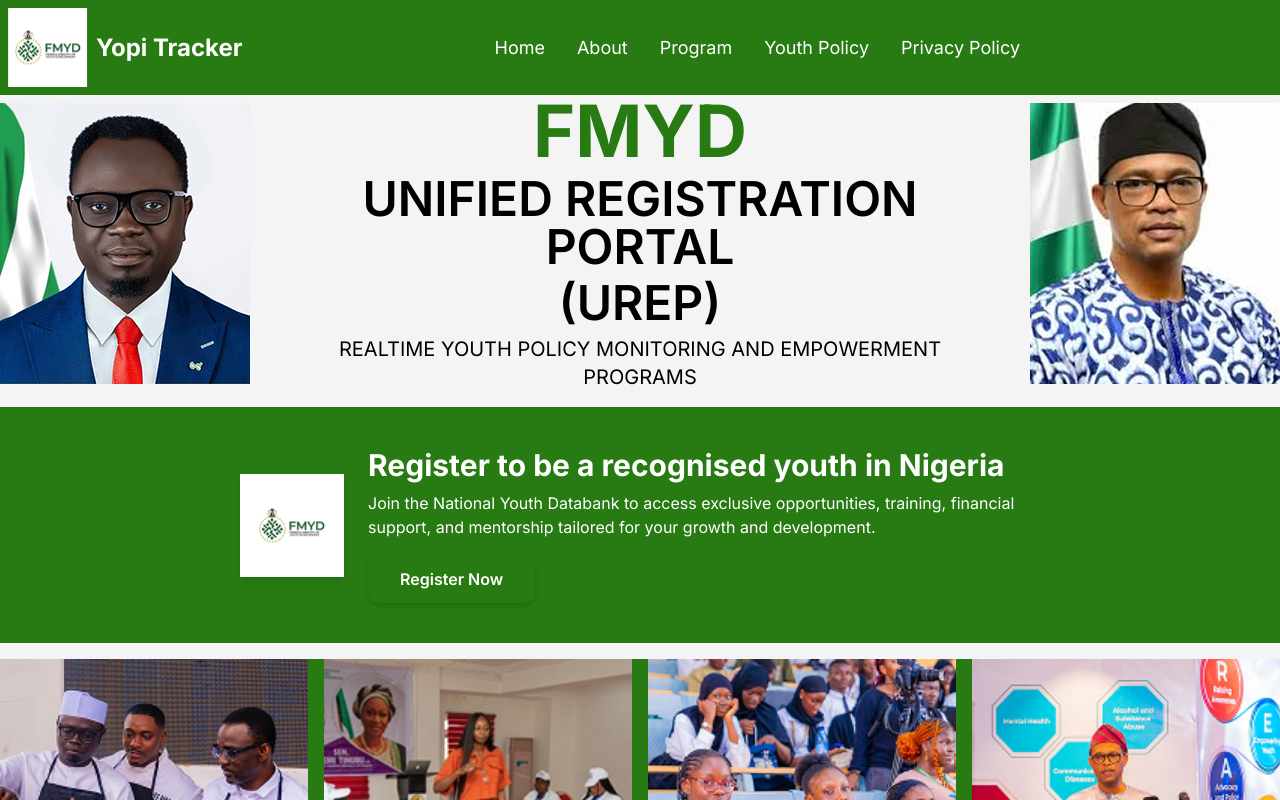
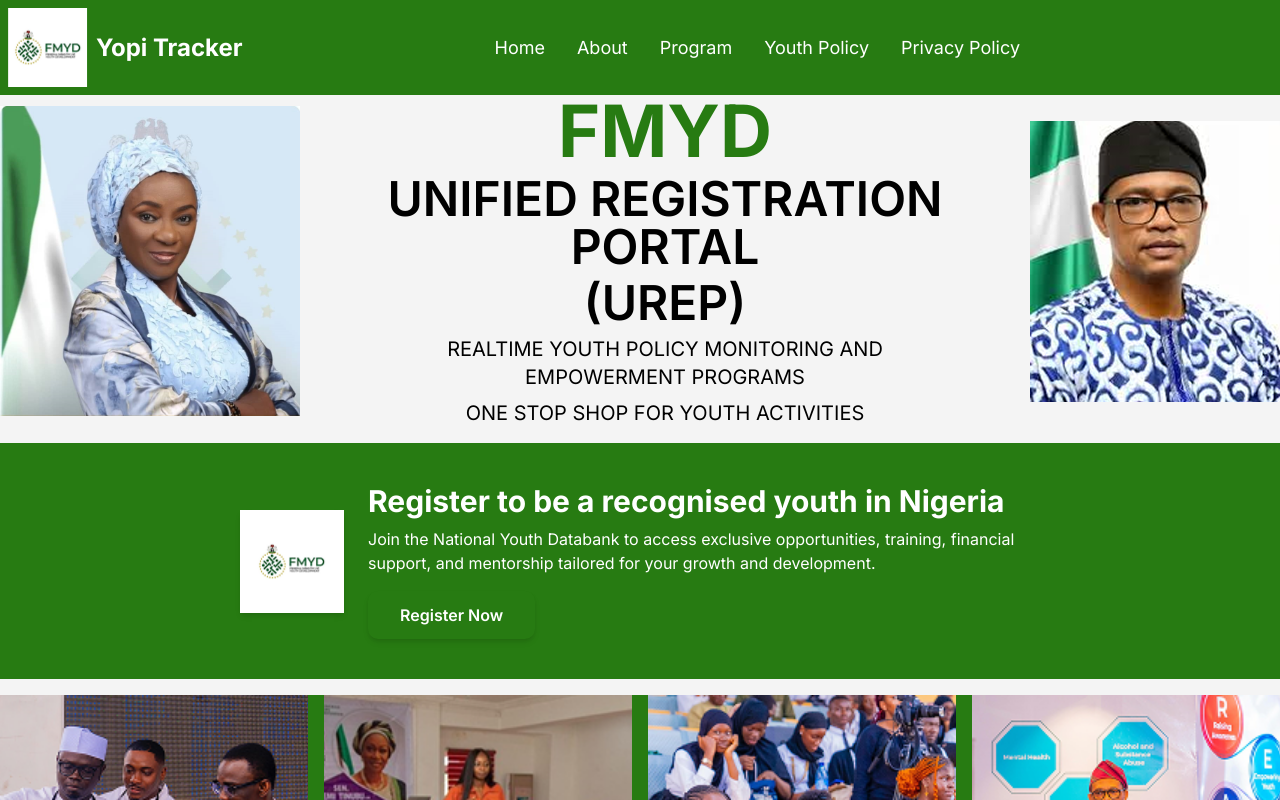
Before and after one commit to thatzerroguy/urep-frontend, a Next.js app: page / in a window 1280 px wide. Shown: the top 800 px of the page. Built offline with nearby package versions, Linux system fonts and the light colour scheme.

Commit message:
feat: change iamge

```diff
--- a/src/app/page.tsx
+++ b/src/app/page.tsx
@@ -177,13 +177,14 @@
           {/* FMYD Intro Section */}
           <div className={'flex flex-col items-center w-full'}>
             <div className={'flex flex-col md:flex-row justify-center items-center gap-6 md:gap-x-8 lg:gap-x-16'}>
-              <Image src={'/images/man1.png'} alt={'man'} width={300} height={300} className="hidden md:block" />
+              <Image src={'/images/new_logo.png'} alt={'man'} width={300} height={300} className="hidden md:block" />
 
               <div className={'flex flex-col items-center gap-y-2 text-center px-4'}>
                 <h1 className={'text-4xl sm:text-5xl md:text-6xl lg:text-7xl font-bold text-[#277B12]'}>FMYD</h1>
                 <h2 className={'text-2xl sm:text-3xl md:text-4xl lg:text-5xl font-semibold text-black'}>UNIFIED REGISTRATION PORTAL</h2>
                 <h2 className={'text-2xl sm:text-3xl md:text-4xl lg:text-5xl font-semibold text-black'}>(UREP)</h2>
-                <h4 className={'text-black text-base sm:text-lg md:text-xl text-center'}>REALTIME YOUTH POLICY MONITORING AND EMPOWERMENT PROGRAMS</h4>
+              <h4 className={'text-black text-base sm:text-lg md:text-xl text-center'}>REALTIME YOUTH POLICY MONITORING AND EMPOWERMENT PROGRAMS</h4>
+              <h4 className={"text-black text-base sm:text-lg md:text-xl text-center"}>ONE STOP SHOP FOR YOUTH ACTIVITIES</h4>
               </div>
 
               <Image src={'/images/man2.png'} alt={'man'} width={300} height={300} className="hidden md:block" />
```
Also changed, not shown: public/images/new_logo.png (added).
